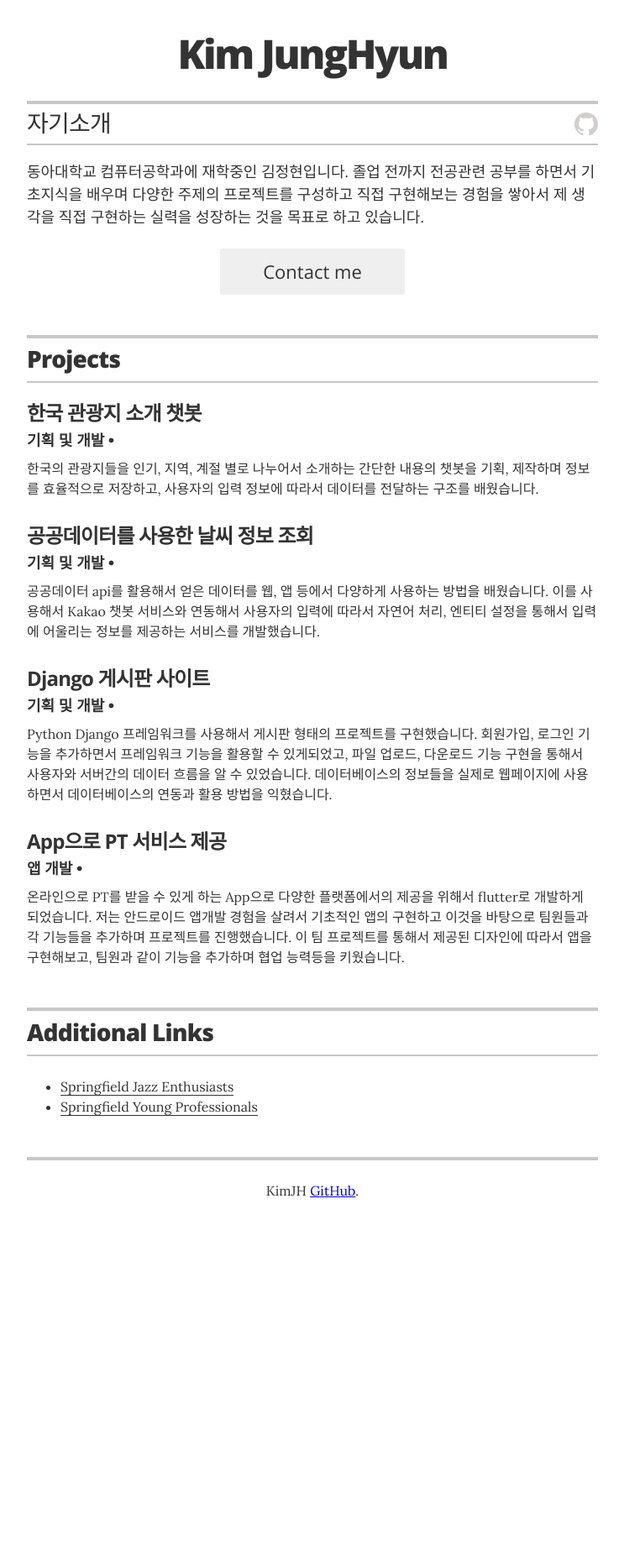
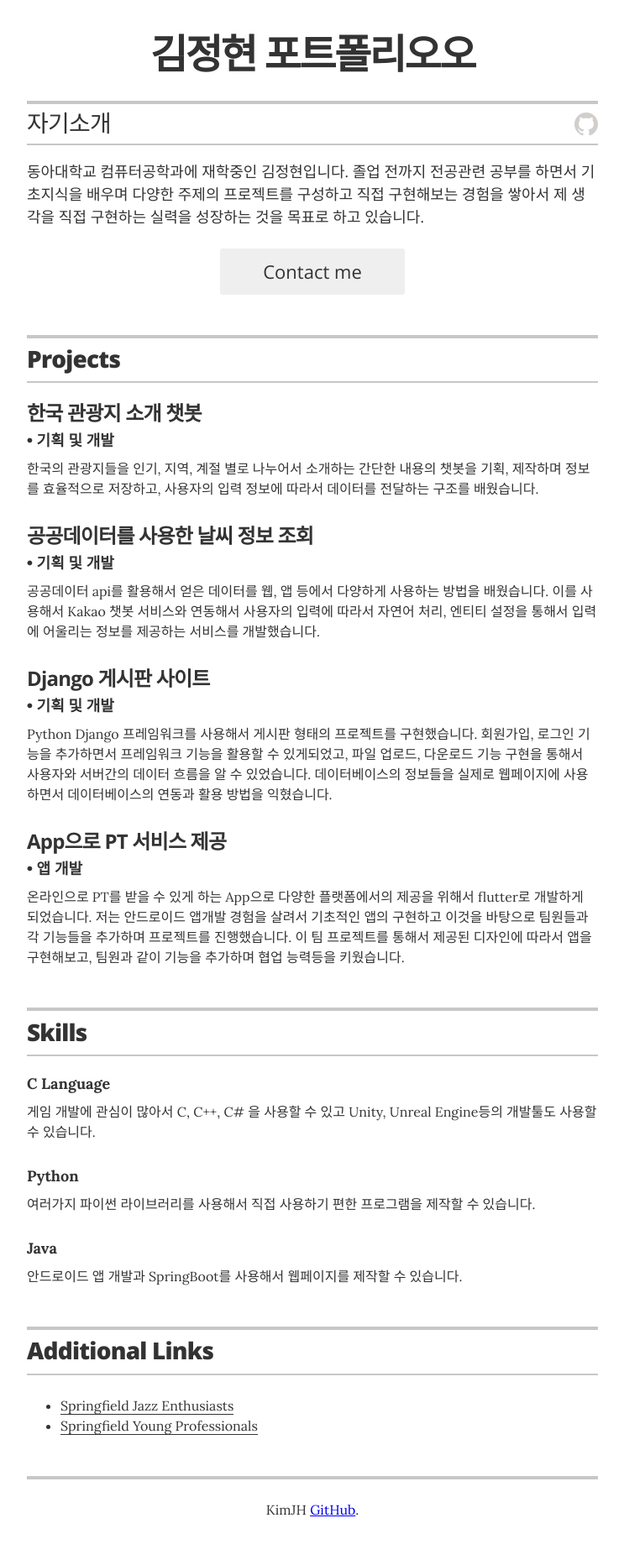
Before and after one commit to Jung-Hyun-DEV/Kimjh.github.io, a Jekyll site: the page built from index.html, in a window 1280 px wide. Shown: the whole page at 84% size, without its empty margins (268-1011 px from the left). Built offline with Jekyll 4.4.1, drawn with Linux system fonts in a browser that asks for light colours; before the commit the page ends 1478 px from its top, so only the background shows below that.

Commit message:
update skill

```diff
--- a/_config.yml
+++ b/_config.yml
@@ -10,7 +10,7 @@ sass:
 
 # Resume settings
 resume_avatar:                  "false"
-resume_name:                    "Kim JungHyun"
+resume_name:                    "김정현 포트폴리오오"
 resume_title:                   "자기소개"
 
 # used for the contact button in _layouts/resume.html
@@ -21,7 +21,7 @@ resume_contact_telephone:       ""
 resume_contact_address:         ""
 
 resume_header_contact_info:     ""
-display_header_contact_info:    "false"
+display_header_contact_info:    false
 
 resume_header_intro: "<p>동아대학교 컴퓨터공학과에 재학중인 김정현입니다. 졸업 전까지 전공관련 공부를 하면서 기초지식을 배우며 다양한 주제의 프로젝트를 구성하고 직접 구현해보는 경험을 쌓아서 제 생각을 직접 구현하는 실력을 성장하는 것을 목표로 하고 있습니다. </p>"
 
@@ -36,7 +36,7 @@ resume_looking_for_work:        "yes"
 resume_section_experience:      false
 resume_section_education:       false
 resume_section_projects:        true
-resume_section_skills:          false
+resume_section_skills:          true
 resume_section_recognition:     false
 resume_section_links:           true
 resume_section_associations:    false
@@ -53,7 +53,7 @@ resume_social_links:
   # resume_instagram_url:         "insert your Instagram URL here"
   # resume_website_url:           ""
   # resume_medium_url:            ""
-resume_print_social_links:      true
+resume_print_social_links:      false
 
 # Design settings
 resume_theme:                   default
--- a/_data/projects.yml
+++ b/_data/projects.yml
@@ -1,7 +1,7 @@
 # Projects
 # uncomment the urls if you wish to display them, and add your own URL
 
-# 관광지 챗봇봇
+# 관광지 챗봇
 - project: 한국 관광지 소개 챗봇
   role: 기획 및 개발
   # duration:
--- a/_data/skills.yml
+++ b/_data/skills.yml
@@ -1,12 +1,12 @@
 # Skills
 # Organizational leadership
-- skill: Organizational leadership
-  description: I have several years of experience leading organziations from community groups to business departments. From public speaking, to mentoring, to coordination of people and events, I can lead in any context.
+- skill: C Language
+  description: 게임 개발에 관심이 많아서 C, C++, C# 을 사용할 수 있고 Unity, Unreal Engine등의 개발툴도 사용할 수 있습니다.
 
 # Communications strategy
-- skill: Communications strategy
-  description: Content and marketing strategy,
+- skill: Python
+  description: 여러가지 파이썬 라이브러리를 사용해서 직접 사용하기 편한 프로그램을 제작할 수 있습니다.
 
 # Digital content development and creation
-- skill: Digital content development and creation
-  description: Copy writing, graphic design, web design, front-end web development, print design
+- skill: Java
+  description: 안드로이드 앱 개발과 SpringBoot를 사용해서 웹페이지를 제작할 수 있습니다.
--- a/_layouts/resume.html
+++ b/_layouts/resume.html
@@ -108,7 +108,7 @@
         <div class="resume-item" itemscope itemtype="http://schema.org/CreativeWork">
           <meta itemprop="creator" content="{{ site.resume_name }}" itemtype="http://schema.org/Person" />
           <h3 class="resume-item-title" itemprop="name">{% if project.url %}<a href="{{ project.url }}" itemprop="url">{{ project.project }}</a>{% else %}{{ project.project }}{% endif %}</h3>
-          <h4 class="resume-item-details" itemprop="description">{{ project.role }}  &bull; {{ project.duration }}</h4>
+          <h4 class="resume-item-details" itemprop="description">&bull; {{ project.role }} {{ project.duration }}</h4>
           <p class="resume-item-copy">{{ project.description }}</p>
         </div>
         {% endfor %}
```
